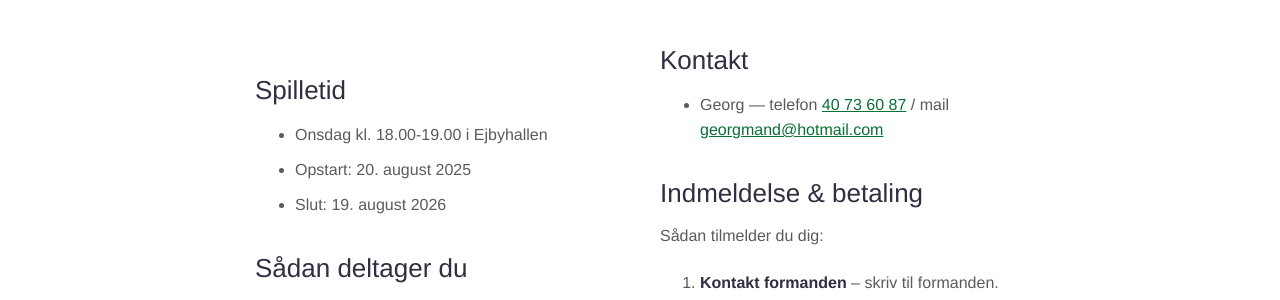
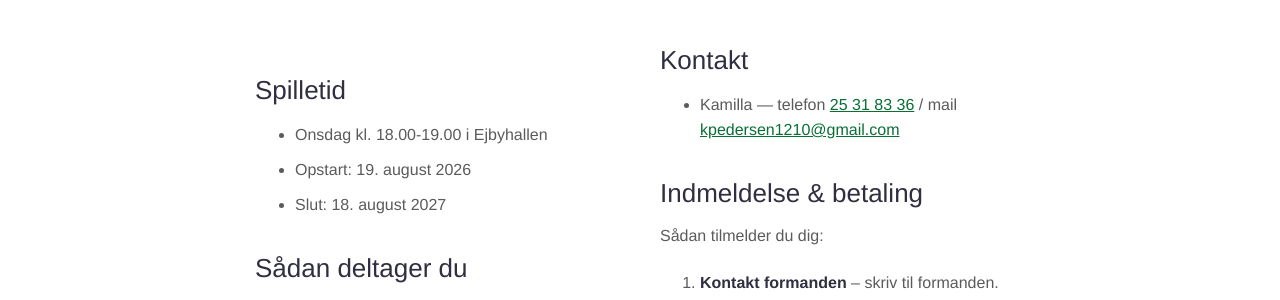
Before and after one commit to Ejby-badminton/web-site, a Jekyll site: the page built from indhold/sider/_tilbud/flex-hygge.md, in a window 1280 px wide. Shown: the part 404-704 px from the top of the page. Built offline with Jekyll 4.4.1, drawn with Linux system fonts in a browser that asks for light colours.

Commit message:
feat: opdater tilbud til sæson 2026/2027
Sæson, datoer og kontaktperson opdateret efter generalforsamlingen 2026:
- Sæson 2026/2027 på alle tre tilbud (Senior Motion, Flex-hygge, Baneudlejning)
- Senior Motion: 17. august 2026 – 28. april 2027
- Flex-hygge: opstart 19. august 2026; Baneudlejning: opstart 17./19. august 2026
- Kontaktperson skiftet fra Georg til Kamilla (ny formand) for flex-hygge og baneudlejning
- Priser uændrede jf. budgetbeslutning på generalforsamlingen

Co-Authored-By: Claude Fable 5 <noreply@anthropic.com>

```diff
--- a/indhold/sider/_tilbud/flex-hygge.md
+++ b/indhold/sider/_tilbud/flex-hygge.md
@@ -2,7 +2,7 @@
 title: "Flex-hygge"
 slug: flex-hygge
 weight: 2
-season: "2025/2026"
+season: "2026/2027"
 ---
 
 Flex-hygge er et uformelt fællesskab for voksne, der vil have badminton på egne præmisser.
@@ -12,8 +12,8 @@ baner mellem de fremmødte, så alle får spilletid og en hyggelig snak på side
 ## Spilletid
 
 - Onsdag kl. 18.00-19.00 i Ejbyhallen
-- Opstart: 20. august 2025
-- Slut: 19. august 2026
+- Opstart: 19. august 2026
+- Slut: 18. august 2027
 
 ## Sådan deltager du
 
@@ -26,8 +26,8 @@ baner mellem de fremmødte, så alle får spilletid og en hyggelig snak på side
 
 ## Kontakt
 
-- Georg — telefon [40 73 60 87](tel:+4540736087) / mail
-  [georgmand@hotmail.com](mailto:georgmand@hotmail.com)
+- Kamilla — telefon [25 31 83 36](tel:+4525318336) / mail
+  [kpedersen1210@gmail.com](mailto:kpedersen1210@gmail.com)
 
 ## Indmeldelse & betaling
 
```
Also changed, not shown: indhold/data/tilbud.yml (+10 -10 lines), indhold/sider/_tilbud/baneudlejning.md (+3 -3 lines), indhold/sider/_tilbud/senior-motion.md (+2 -2 lines).
